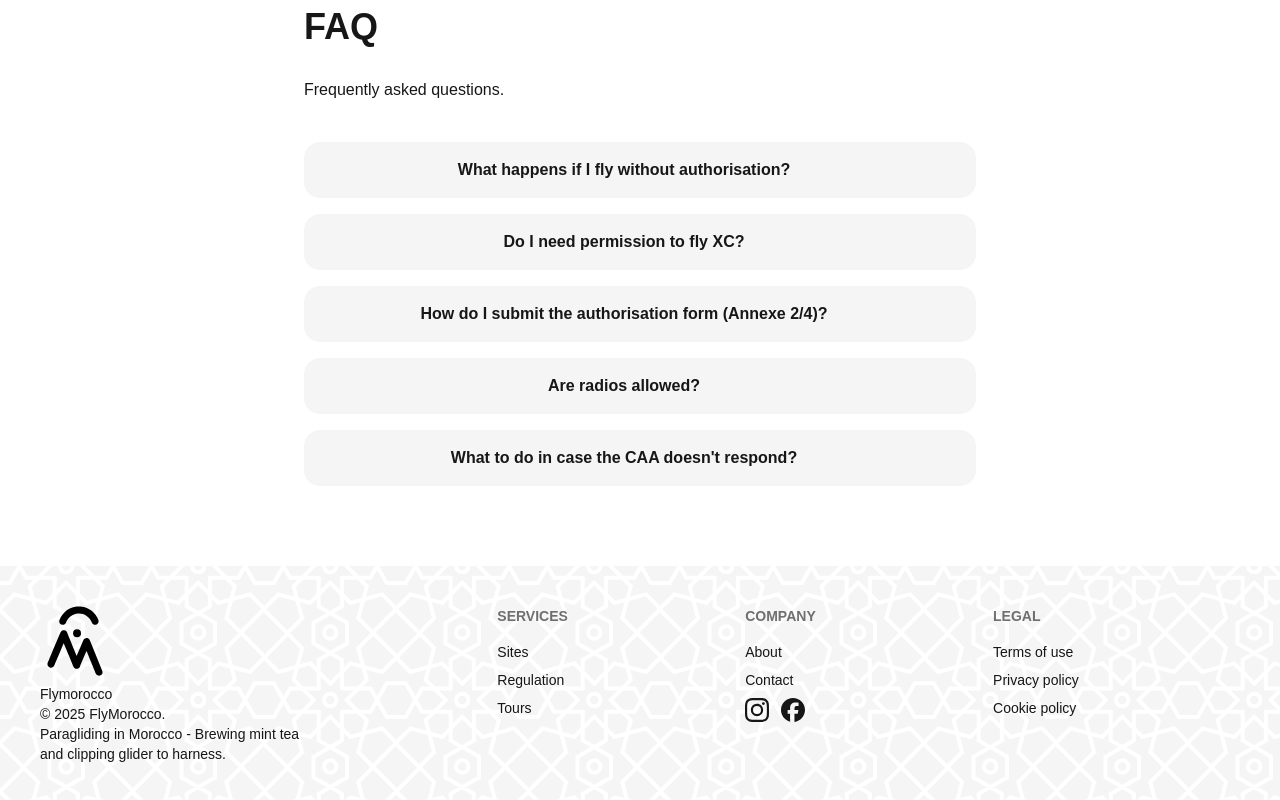
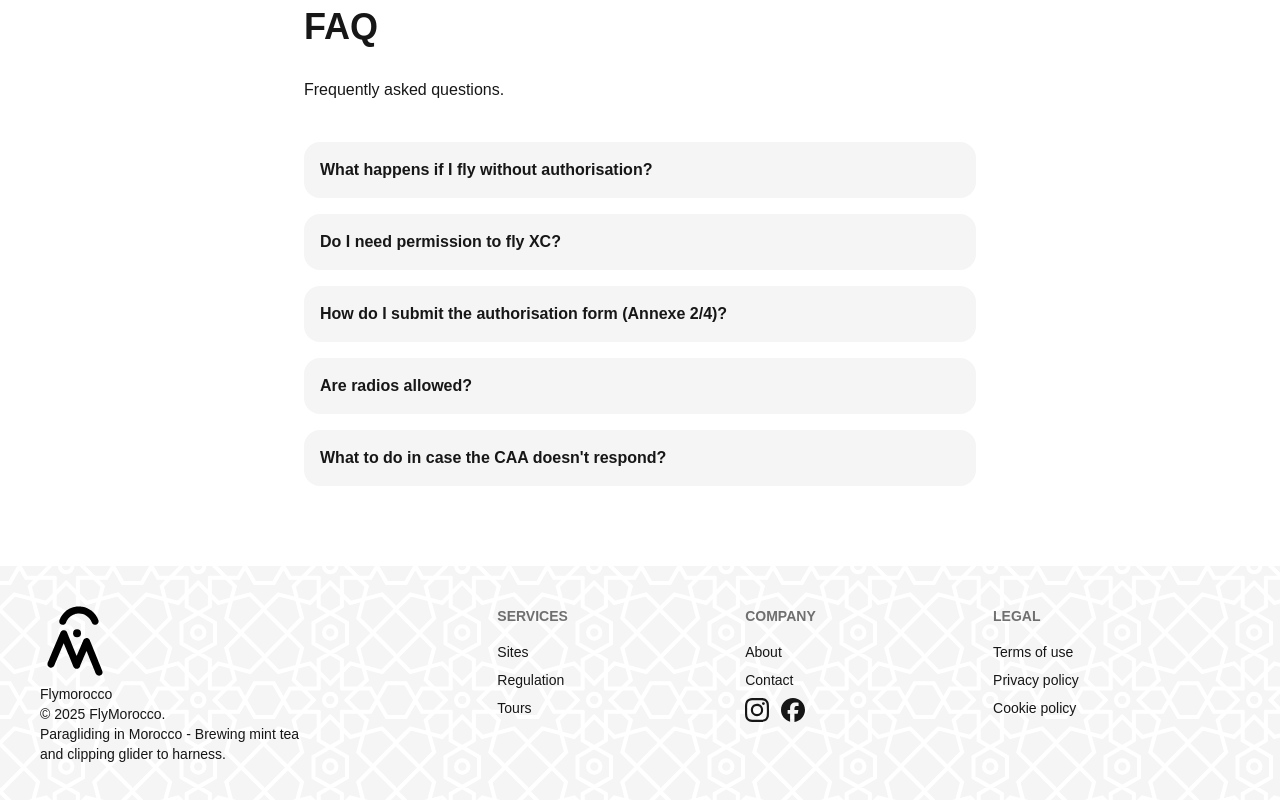
Before and after one commit to Skye-flyhigh/flymorocco, a Next.js app: page /en/rules in a window 1280 px wide. Shown: the part 1236-2036 px from the top of the page. Built offline with nearby package versions, Linux system fonts and the light colour scheme; no server answers.

Commit message:
Small QnA collapsible content fix

```diff
--- a/src/app/[locale]/components/rules/RulesQnA.tsx
+++ b/src/app/[locale]/components/rules/RulesQnA.tsx
@@ -16,19 +16,18 @@ export default function RulesQnA() {
         <h3 className="sections-subtitle">{t("qna.subtitle")}</h3>
         <div className="mt-10 flex flex-col gap-4">
           {questionKeys.map((key) => (
-            <article
+            <details
               key={key}
               tabIndex={0}
               className="collapse bg-base-200 hover:bg-base-300 transition-colors"
             >
-              <button
-                type="button"
+              <summary
                 aria-controls={`answer-${key}`}
                 id={`question-${key}`}
                 className="collapse-title font-semibold"
               >
                 {t(`${key}.q`)}
-              </button>
+              </summary>
               <div
                 id={`answer-${key}`}
                 className="collapse-content text-sm"
@@ -36,7 +35,7 @@ export default function RulesQnA() {
               >
                 {t(`${key}.a`)}
               </div>
-            </article>
+            </details>
           ))}
         </div>
       </div>
```
